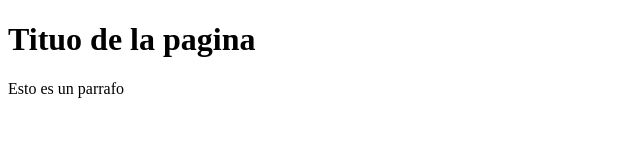
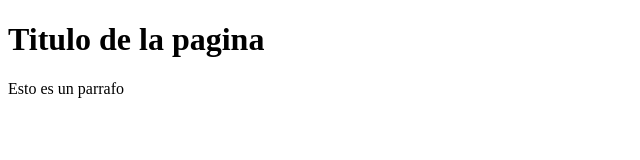
Before and after one commit to jonathan23342/proyecto, a plain HTML site: page index.html in a window 1280 px wide. Shown: the whole page, without its empty margins (0-640 px from the left). Drawn offline with Linux system fonts and the light colour scheme.

Commit message:
Update index.html

```diff
--- a/index.html
+++ b/index.html
@@ -7,7 +7,7 @@
     <title>Document</title>
 </head>
 <body>
-    <h1>Tituo de la pagina</h1>
+    <h1>Titulo de la pagina</h1>
     <p>Esto es un parrafo</p>
 </body>
 </html>
```
